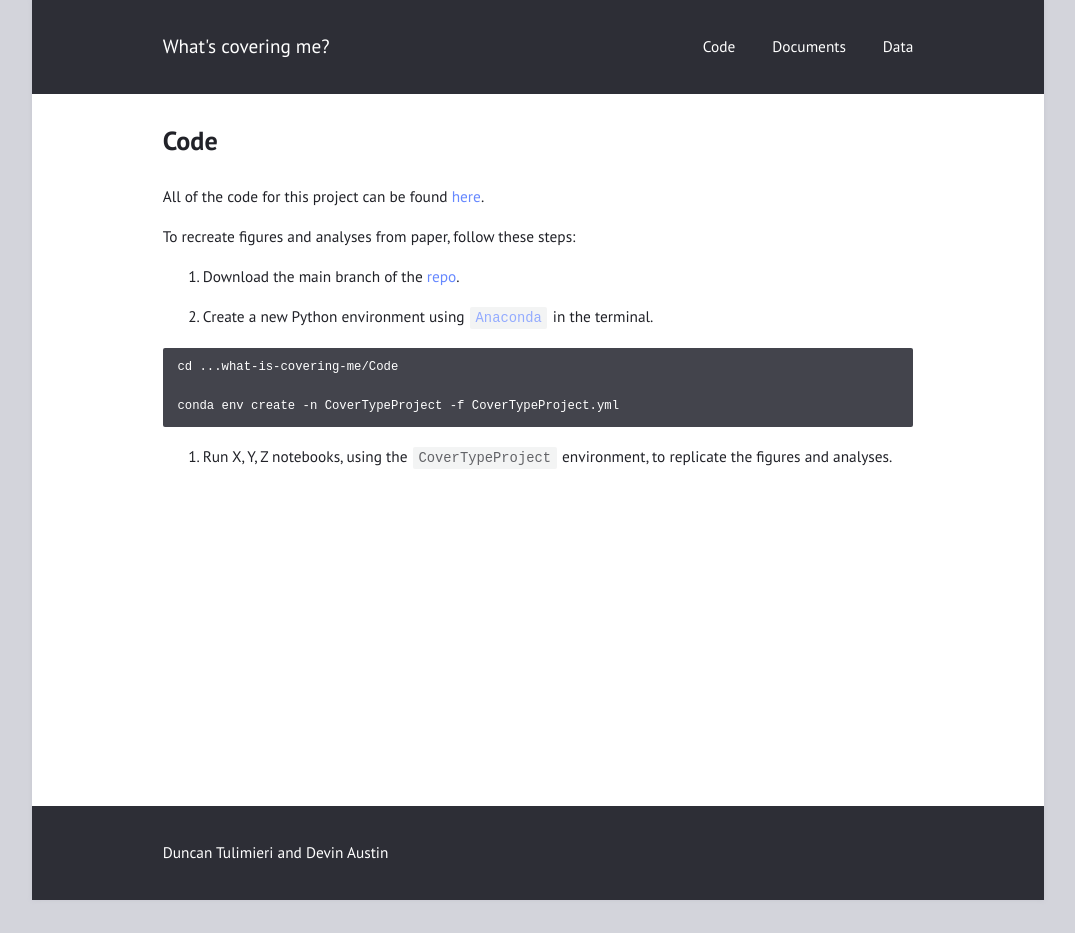
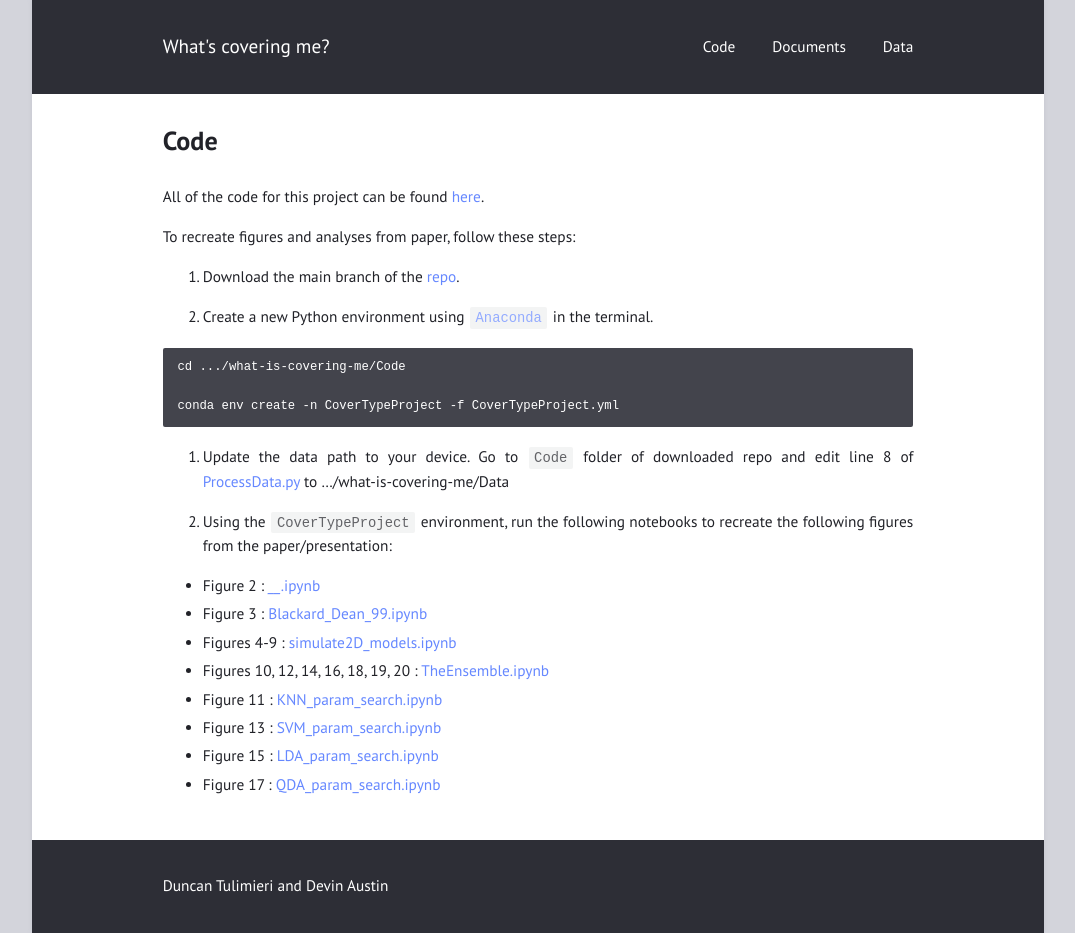
Before and after one commit to tulimid1/what-is-covering-me, a Jekyll site: the page built from code.md, in a window 1280 px wide. Shown: the whole page, without its empty margins (102-1177 px from the left). Built offline with Jekyll 4.4.1, drawn with Linux system fonts in a browser that asks for light colours; before the commit the page ends 900 px from its top, so only the background shows below that.

Commit message:
Update code.md

````diff
--- a/code.md
+++ b/code.md
@@ -13,9 +13,20 @@ To recreate figures and analyses from paper, follow these steps:
 2. Create a new Python environment using [`Anaconda`](https://www.anaconda.com/) in the terminal.
 
 ```
-cd ...what-is-covering-me/Code
+cd .../what-is-covering-me/Code
 
 conda env create -n CoverTypeProject -f CoverTypeProject.yml
 ```
 
-3. Run X, Y, Z notebooks, using the `CoverTypeProject` environment, to replicate the figures and analyses.
+3. Update the data path to your device. Go to `Code` folder of downloaded repo and edit line 8 of [ProcessData.py]() to .../what-is-covering-me/Data
+
+4. Using the `CoverTypeProject` environment, run the following notebooks to recreate the following figures from the paper/presentation:
+
+* Figure 2 : [____.ipynb]()
+* Figure 3 : [Blackard_Dean_99.ipynb]()
+* Figures 4-9 : [simulate2D_models.ipynb]()
+* Figures 10, 12, 14, 16, 18, 19, 20 : [TheEnsemble.ipynb]()
+* Figure 11 : [KNN_param_search.ipynb]()
+* Figure 13 : [SVM_param_search.ipynb]()
+* Figure 15 : [LDA_param_search.ipynb]()
+* Figure 17 : [QDA_param_search.ipynb]()
````
